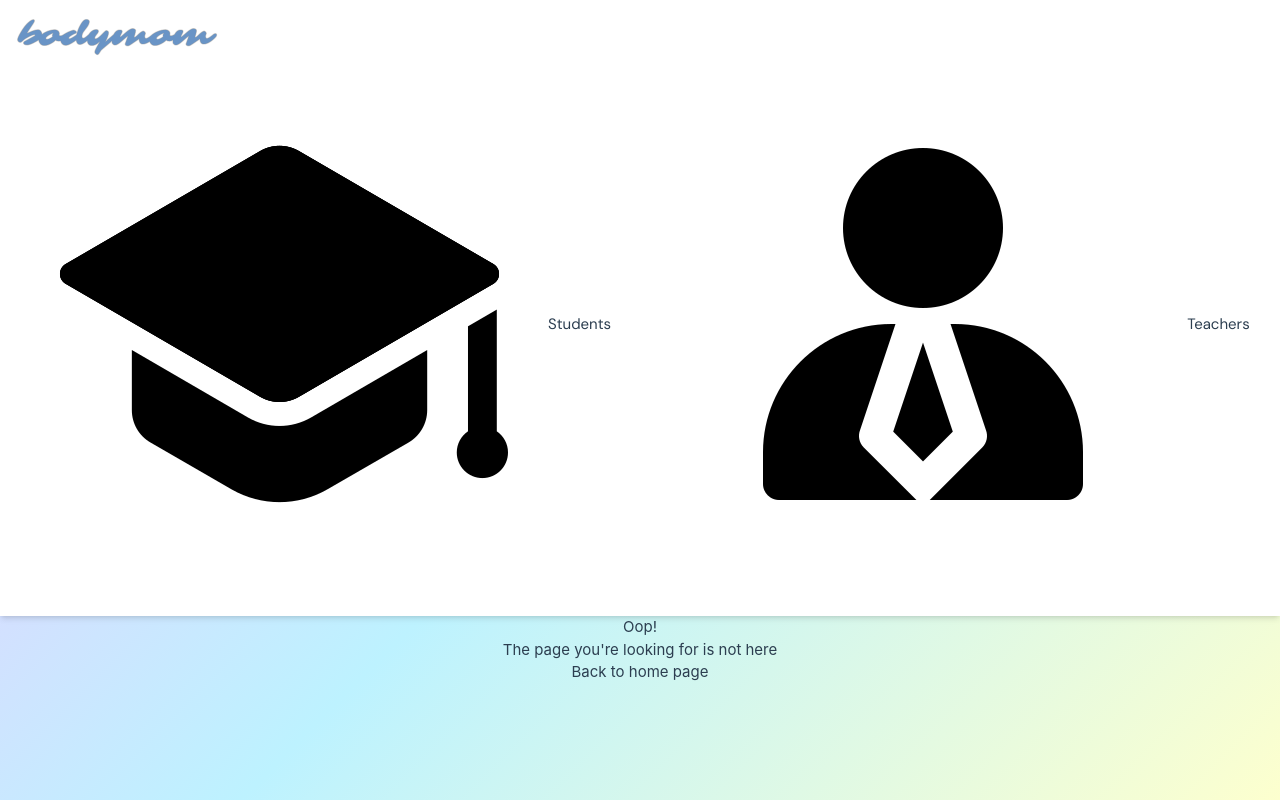
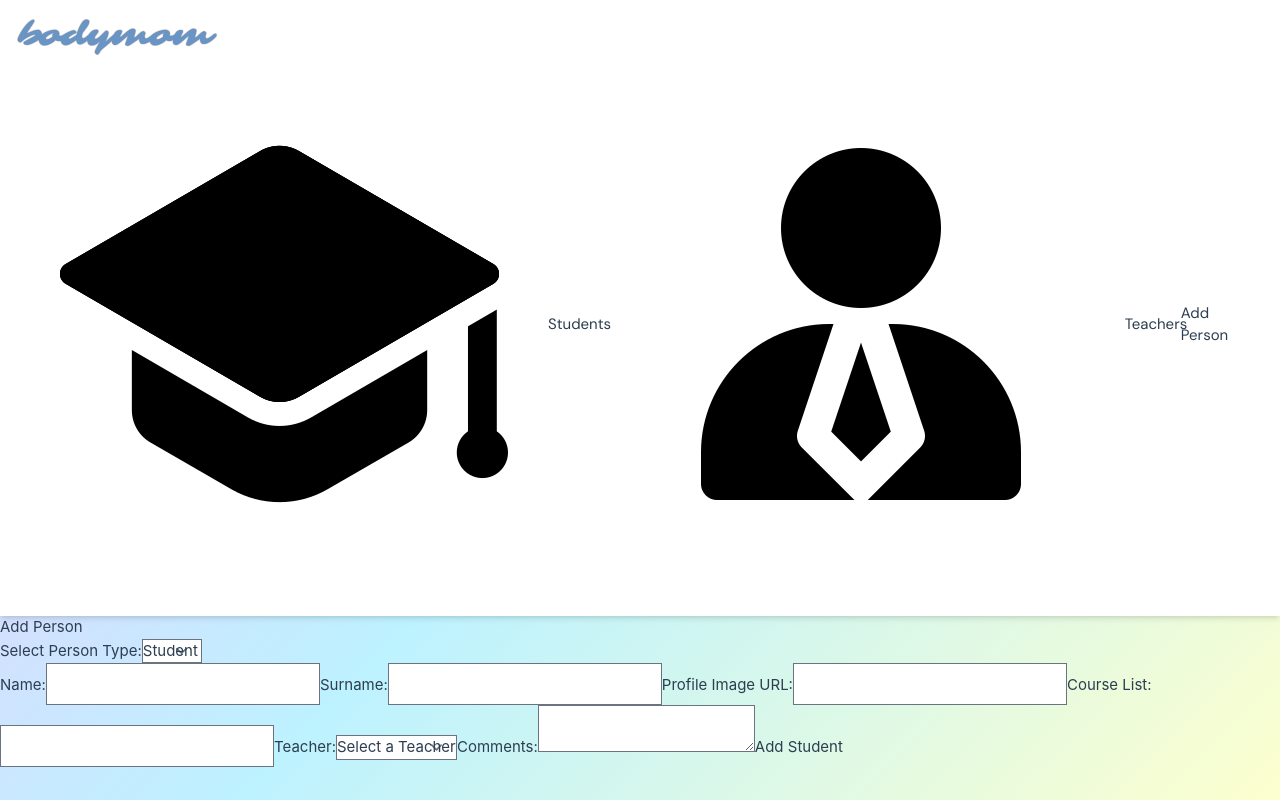
Before and after one commit to SE331-2023-project1/project01-e-mam_bodymom, a Vue app: page /add in a window 1280 px wide. Built offline with nearby package versions, Linux system fonts and the light colour scheme; a web font is replaced by a local one.

Commit message:
Add Person ver.error

```diff
--- a/src/components/Navbar.vue
+++ b/src/components/Navbar.vue
@@ -33,6 +33,9 @@ import { RouterLink, RouterView, useRoute } from 'vue-router'
             <img src="../assets/teacher.png" class="h-[20px] mr-2">
             <RouterLink to="/teachers">Teachers</RouterLink>
           </li>
+          <li class="font-dm mb-2 hover:bg-blue-100 p-3 rounded-md flex items-center">
+          <RouterLink to="/add">Add Person</RouterLink>
+          </li>
 
         </ul>
       </div>
--- a/src/router/index.ts
+++ b/src/router/index.ts
@@ -18,6 +18,8 @@ import type { StudentItem } from '@/type'
 import { commentStudent } from '@/stores/comment'
 import { commentStudentId } from '@/stores/comment_id'
 import { storeToRefs } from 'pinia'
+
+import AddPerson from '../views/AddPerson.vue';
 
 const router = createRouter({
   history: createWebHistory(import.meta.env.BASE_URL),
@@ -244,6 +246,11 @@ const router = createRouter({
       path: '/network-error',
       name: 'network-error',
       component: NetworkErrorView
+    },{
+      path: '/add',
+      name: 'add-person',
+      component: AddPerson
+
     }
   ]
 })
--- a/src/stores/student.ts
+++ b/src/stores/student.ts
@@ -1,5 +1,6 @@
 import StudentService from "@/services/StudentService";
 import type { StudentItem } from "@/type";
+import axios from "axios";
 import { defineStore } from "pinia";
 
 
@@ -38,6 +39,35 @@ export const useStudentStore = defineStore('student', {
                 console.log(error)
                 return null
             }
-        }
+        },
+        async addStudent(student: StudentItem) {
+            try {
+              // สร้างข้อมูล requestData
+              const requestData = {
+                name: student.name,
+                surname: student.surname,
+                id: student.id,
+                profileimage: student.profileimage,
+                courselist: student.courselist,
+                teacherID: student.teacherID,
+                comment: student.comment,
+              };
+
+              // ส่ง POST request ไปยัง URL ของ API สำหรับการเพิ่มนักเรียน
+              const response = await axios.post(import.meta.env.VITE_BASE_URL_STUDENT, requestData);
+
+              if (response.status === 201) {
+                // การเพิ่มนักเรียนสำเร็จ
+                this.students.push(student); // เพิ่ม student ใน array
+              } else {
+                // การเพิ่มนักเรียนไม่สำเร็จ
+                console.error('การเพิ่มนักเรียนไม่สำเร็จ');
+              }
+            } catch (error) {
+              console.error('เกิดข้อผิดพลาดในการส่งคำขอหรือตอบกลับจาก API:', error);
+            }
+        },
+
+
     }
 })
--- a/src/stores/teacher.ts
+++ b/src/stores/teacher.ts
@@ -1,5 +1,6 @@
 import TeacherService from "@/services/TeacherService";
 import type { TeacherItem } from "@/type";
+import axios from "axios";
 import { defineStore } from "pinia";
 
 export const useTeacherStore = defineStore('teacher', {
@@ -38,6 +39,36 @@ export const useTeacherStore = defineStore('teacher', {
                 console.log(error)
                 return null
             }
-        }
+        },
+        // ส่วนของ useTeacherStore
+        async addTeacher(teacher: TeacherItem) {
+            try {
+              // สร้างข้อมูล requestData
+              const requestData = {
+                id: teacher.id,
+                studentsId: teacher.studentsId,
+                name: teacher.name,
+                surname: teacher.surname,
+                profileimage: teacher.profileimage,
+              };
+
+              // ส่ง POST request ไปยัง URL ของ API สำหรับการเพิ่มครู
+              const response = await axios.post(import.meta.env.VITE_BASE_URL_TEACHER, requestData);
+
+
+
+              if (response.status === 201) {
+                // การเพิ่มครูสำเร็จ
+                this.setTeacher(teacher);
+              } else {
+                // การเพิ่มครูไม่สำเร็จ
+                console.error('การเพิ่มครูไม่สำเร็จ');
+              }
+            } catch (error) {
+              console.error('เกิดข้อผิดพลาดในการส่งคำขอหรือตอบกลับจาก API:', error);
+            }
+          },
+
+
     }
 })
--- a/src/type.ts
+++ b/src/type.ts
@@ -8,6 +8,7 @@ export interface StudentItem {
     comment: []
 }
 export interface TeacherItem {
+    [x: string]: any;
     name: string;
     surname: string;
     profileimage: string;
--- /dev/null
+++ b/src/views/AddPerson.vue
@@ -0,0 +1,158 @@
+<template>
+    <div>
+      <h1>Add Person</h1>
+      <div>
+        <label for="personType">Select Person Type:</label>
+        <select v-model="selectedPersonType" id="personType">
+          <option value="student">Student</option>
+          <option value="teacher">Teacher</option>
+        </select>
+      </div>
+
+      <!-- แสดงแบบฟอร์มขึ้นอย่างใดอย่างหนึ่งขึ้นอยู่กับ selectedPersonType -->
+      <div v-if="selectedPersonType === 'student'">
+        <!-- แบบฟอร์มสำหรับเพิ่มนักเรียน -->
+        <form @submit.prevent="addStudent">
+          <label for="studentName">Name:</label>
+          <input v-model="studentName" type="text" id="studentName" required>
+
+          <label for="studentSurname">Surname:</label>
+          <input v-model="studentSurname" type="text" id="studentSurname" required>
+
+          <label for="studentProfileImage">Profile Image URL:</label>
+          <input v-model="studentProfileImage" type="text" id="studentProfileImage" required>
+
+          <!-- สร้าง input fields สำหรับรายการคอร์ส -->
+          <label for="studentCourseList">Course List:</label>
+          <input v-model="studentCourseList" type="text" id="studentCourseList" required>
+
+          <!-- เลือกครูจาก dropdown list (ให้นำมาจาก store ของครู) -->
+          <label for="studentTeacher">Teacher:</label>
+          <select v-model="studentTeacher" id="studentTeacher">
+            <option value="">Select a Teacher</option>
+            <!-- วนลูปเพื่อแสดงรายชื่อครูที่มีใน store ของครู -->
+            <option v-for="teacher in teachers" :key="teacher.id" :value="teacher.id">{{ teacher.name }} {{ teacher.surname }}</option>
+          </select>
+
+          <!-- เพิ่ม input fields สำหรับคอมเมนต์ -->
+          <label for="studentComment">Comments:</label>
+          <textarea v-model="studentComment" id="studentComment"></textarea>
+
+          <button type="submit">Add Student</button>
+        </form>
+      </div>
+
+      <div v-else-if="selectedPersonType === 'teacher'">
+        <!-- แบบฟอร์มสำหรับเพิ่มครู -->
+        <form @submit.prevent="addTeacher">
+          <label for="teacherName">Name:</label>
+          <input v-model="teacherName" type="text" id="teacherName" required>
+
+          <label for="teacherSurname">Surname:</label>
+          <input v-model="teacherSurname" type="text" id="teacherSurname" required>
+
+          <label for="teacherProfileImage">Profile Image URL:</label>
+          <input v-model="teacherProfileImage" type="text" id="teacherProfileImage" required>
+
+          <!-- เลือกนักเรียนจาก dropdown list (ให้นำมาจาก store ของนักเรียน) -->
+          <label for="teacherStudents">Students:</label>
+          <select v-model="teacherStudents" id="teacherStudents">
+            <option value="">Select Students</option>
+            <!-- วนลูปเพื่อแสดงรายชื่อนักเรียนที่มีใน store ของนักเรียน -->
+            <option v-for="student in students" :key="student.id" :value="student.id">{{ student.name }} {{ student.surname }}</option>
+          </select>
+
+          <button type="submit">Add Teacher</button>
+
+        </form>
+      </div>
+    </div>
+  </template>
+
+  <script setup lang="ts">
+import { ref } from 'vue';
+import { useStudentStore } from '@/stores/student';
+import { useTeacherStore } from '@/stores/teacher';
+import { useRouter } from 'vue-router';
+
+const selectedPersonType = ref('student');
+const studentName = ref('');
+const studentSurname = ref('');
+const studentProfileImage = ref('');
+const studentCourseList = ref('');
+const studentTeacher = ref('');
+const studentComment = ref('');
+
+const teacherName = ref('');
+const teacherSurname = ref('');
+const teacherProfileImage = ref('');
+const teacherStudents = ref('');
+
+const router = useRouter();
+
+const addStudent = () => {
+  const store = useStudentStore();
+
+  const newStudent = {
+    name: studentName.value,
+    surname: studentSurname.value,
+    id: 'NEW_ID', // สร้าง ID ใหม่ตามต้องการ
+    profileimage: studentProfileImage.value,
+    courselist: studentCourseList.value.split(',').map(course => course.trim()),
+    teacherID: studentTeacher.value,
+    comment: studentComment.value.split(',').map(comment => comment.trim()),
+  };
+
+  store.addStudent(newStudent); // หรือ store.addTeacher(newTeacher);
+
+  console.log(newStudent)
+
+
+  // ล้างค่าฟอร์ม
+  clearStudentForm();
+};
+
+const fetchTeachers = () => {
+  // นำเข้า useTeacherStore เพื่อเรียกใช้ฟังก์ชัน fetchTeachers จาก store
+  const teacherStore = useTeacherStore();
+  teacherStore.fetchTeachers();
+};
+
+const addTeacher = () => {
+  const storeTeacher = useTeacherStore();
+
+  const newTeacher = {
+    name: teacherName.value,
+    surname: teacherSurname.value,
+    id: 'T111', // สร้าง ID ใหม่ตามต้องการ
+    profileimage: teacherProfileImage.value,
+    studentsId: teacherStudents.value,
+  };
+
+  storeTeacher.addTeacher(newTeacher); // เพิ่มครูใหม่ลงในสถานะของครู
+  console.log(newTeacher)
+
+  // เรียกใช้ fetchTeachers() เพื่ออัปเดตรายการครูในหน้า TeacherListView.vue
+  fetchTeachers();
+
+  // ล้างค่าฟอร์ม
+  clearTeacherForm();
+};
+
+
+const clearStudentForm = () => {
+  studentName.value = '';
+  studentSurname.value = '';
+  studentProfileImage.value = '';
+  studentCourseList.value = '';
+  studentTeacher.value = '';
+  studentComment.value = '';
+};
+
+const clearTeacherForm = () => {
+  teacherName.value = '';
+  teacherSurname.value = '';
+  teacherProfileImage.value = '';
+  teacherStudents.value = '';
+};
+</script>
--- a/src/views/StudentListView.vue
+++ b/src/views/StudentListView.vue
@@ -1,17 +1,19 @@
 <script setup lang="ts">
 import { type StudentItem } from '@/type';
-import { computed, ref, watchEffect, type Ref } from 'vue';
+import { computed, ref, watchEffect, type Ref , onMounted } from 'vue';
 import StudentService from '@/services/StudentService';
 import StudentCard from '@/components/StudentCard.vue';
 import NProgress from 'nprogress'
-import { onBeforeRouteUpdate, useRouter } from 'vue-router'
+import { onBeforeRouteUpdate, useRouter,useRoute  } from 'vue-router'
 import type { AxiosResponse } from 'axios';
+import { useStudentStore } from '@/stores/student';
+
 
 const router = useRouter()
+const store = useStudentStore();
+const route = useRoute();
 
 const students: Ref<Array<StudentItem>> = ref([])
-
-
 const totalStudent = ref<number>(0)
 
 const props = defineProps({
@@ -25,28 +27,37 @@ const props = defineProps({
         required: true
     }
 })
-StudentService.getStudents(6, props.page).then((response) => {
-    students.value = response.data
-    totalStudent.value = response.headers['x-total-count']
-    console.log(students.value)
-})
+
+const fetchStudents = async () => {
+    const response = await StudentService.getStudents(6, props.page);
+    students.value = response.data;
+    totalStudent.value = response.headers['x-total-count'];
+    console.log(students.value);
+};
 
 console.log(students)
 
 onBeforeRouteUpdate((to, from, next) => {
-    const toPage = Number(to.query.page)
-    StudentService.getStudents(6, toPage).then((response: AxiosResponse<StudentItem[]>) => {
-        students.value = response.data
-        totalStudent.value = response.headers['x-total-count']
-        next()
-    }).catch(() => {
-        next({ name: 'NetworkError' })
-    })
-})
+    const toPage = Number(to.query.page);
+    StudentService.getStudents(6, toPage)
+        .then((response: AxiosResponse<StudentItem[]>) => {
+            students.value = response.data;
+            totalStudent.value = response.headers['x-total-count'];
+            next();
+        })
+        .catch(() => {
+            next({ name: 'NetworkError' });
+        });
+});
+
 const hasNextPage = computed(() => {
-    const totalPages = Math.ceil(totalStudent.value / 6)
-    return props.page.valueOf() < totalPages
-})
+    const totalPages = Math.ceil(totalStudent.value / 6);
+    return props.page < totalPages;
+});
+
+onMounted(() => {
+    fetchStudents();
+});
 
 </script>
 
--- a/src/views/TeacherListView.vue
+++ b/src/views/TeacherListView.vue
@@ -1,17 +1,20 @@
 <script setup lang="ts">
 import { type TeacherItem } from '@/type';
-import { computed, ref, type Ref } from 'vue';
+import { computed, ref, type Ref , onMounted} from 'vue';
 import TeacherService from '@/services/TeacherService';
 import TeacherCard from '@/components/TeacherCard.vue';
 import NProgress from 'nprogress'
-import { onBeforeRouteUpdate, useRouter } from 'vue-router'
+import { onBeforeRouteUpdate, useRouter,useRoute } from 'vue-router'
 import type { AxiosResponse } from 'axios';
+import { useTeacherStore } from '@/stores/teacher';
 
-const router = useRouter()
+const router = useRouter();
+const route = useRoute();
+
+const store = useTeacherStore();
+
 
 const teachers: Ref<Array<TeacherItem>> = ref([])
-
-
 const totalTeacher = ref<number>(0)
 
 const props = defineProps({
@@ -25,28 +28,42 @@ const props = defineProps({
         required: true
     }
 })
-TeacherService.getTeachers(6, props.page).then((response) => {
-    teachers.value = response.data
-    totalTeacher.value = response.headers['x-total-count']
-    console.log(teachers.value)
-})
+
+
+
+const fetchTeachers = async () => {
+    const response = await TeacherService.getTeachers(6, props.page);
+    teachers.value = response.data;
+    totalTeacher.value = response.headers['x-total-count'];
+    console.log(teachers.value);
+};
+
+
 
 console.log(teachers)
 
 onBeforeRouteUpdate((to, from, next) => {
-    const toPage = Number(to.query.page)
-    TeacherService.getTeachers(6, toPage).then((response: AxiosResponse<TeacherItem[]>) => {
-        teachers.value = response.data
-        totalTeacher.value = response.headers['x-total-count']
-        next()
-    }).catch(() => {
-        next({ name: 'NetworkError' })
-    })
-})
+    const toPage = Number(to.query.page);
+    TeacherService.getTeachers(6, toPage)
+        .then((response: AxiosResponse<TeacherItem[]>) => {
+            teachers.value = response.data;
+            totalTeacher.value = response.headers['x-total-count'];
+            next();
+        })
+        .catch(() => {
+            next({ name: 'NetworkError' });
+        });
+});
+
+
 const hasNextPage = computed(() => {
-    const totalPages = Math.ceil(totalTeacher.value / 6)
-    return props.page.valueOf() < totalPages
-})
+    const totalPages = Math.ceil(totalTeacher.value / 6);
+    return props.page < totalPages;
+});
+
+onMounted(() => {
+    fetchTeachers();
+});
 
 </script>
 
```
